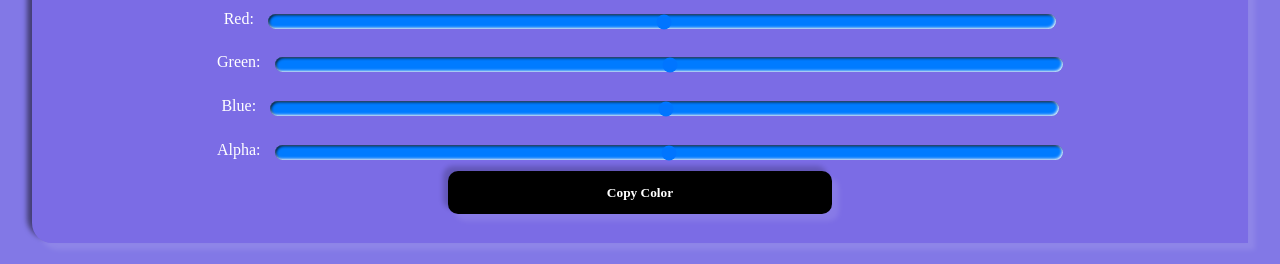
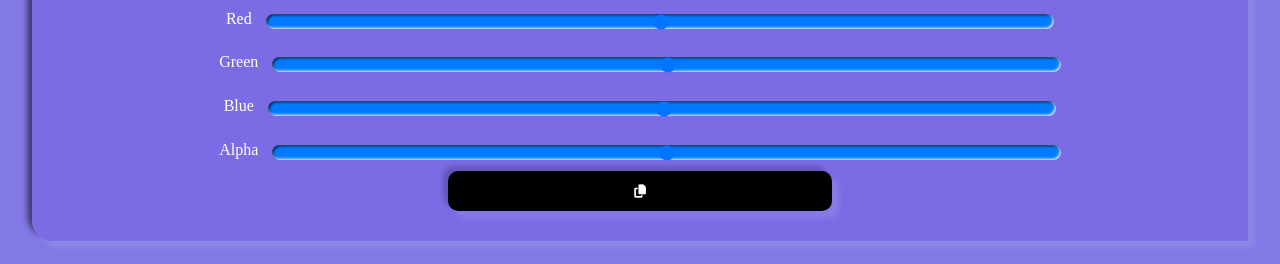
Before and after one commit to AbdulhaqKhan1/color-selector, a plain HTML site: page index.html in a window 1280 px wide. Shown: the part 357-621 px from the top of the page. Drawn offline with Linux system fonts and the light colour scheme.

Commit message:
Update index.html

```diff
--- a/index.html
+++ b/index.html
@@ -12,26 +12,26 @@
     <p id="colorDisplay">RGB(60, 86, 70, 0.5)</p>
 
     <div class="label">
-      <label for="red">Red:</label>
+      <label for="red">Red</label>
       <input class="input" max="255" id="red" type="range" oninput="updateColor()">
     </div>
 
     <div class="label">
-      <label for="green">Green:</label>
+      <label for="green">Green</label>
       <input class="input" max="255" id="green" type="range" oninput="updateColor()">
     </div>
 
     <div class="label">
-      <label for="blue">Blue:</label>
+      <label for="blue">Blue</label>
       <input class="input" max="255" id="blue" type="range" oninput="updateColor()">
     </div>
 
     <div class="label">
-      <label for="alpha">Alpha:</label>
+      <label for="alpha">Alpha</label>
       <input class="input" max="1" id="alpha" type="range" oninput="updateColor()" step="0.0001">
     </div>
 
-    <button class="copy">Copy Color</button>
+    <button class="copy"><i class="fa fa-copy"></i></button>
   </div>
 
   <script src="selector.js"></script>
```
